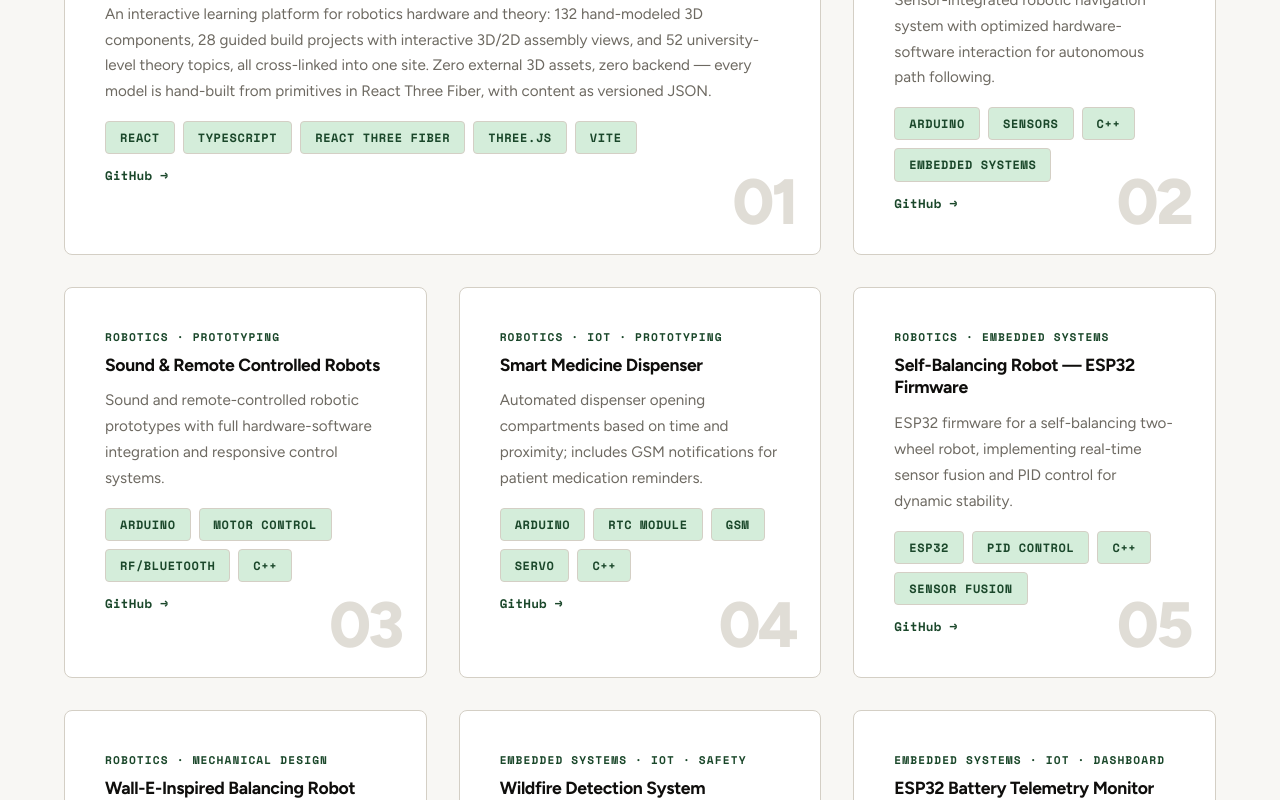
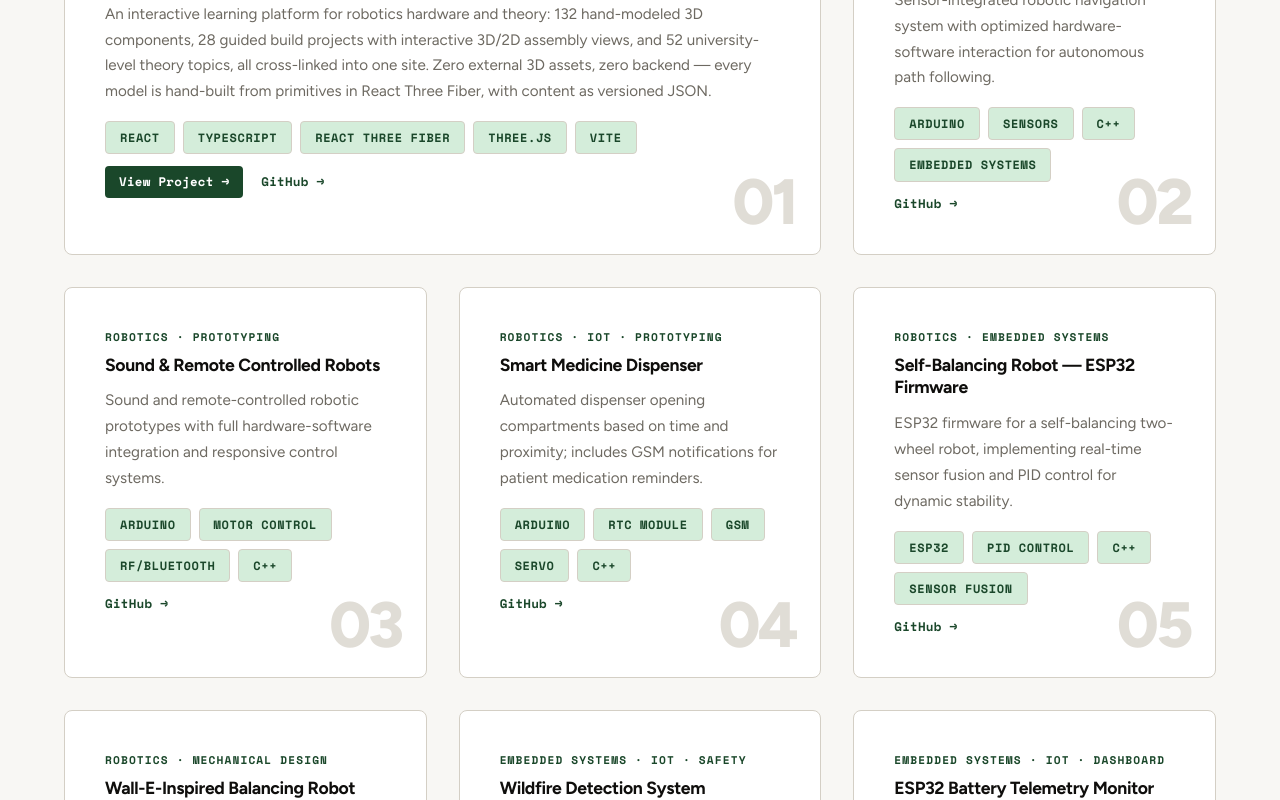
Before and after one commit to Alpha107/Portfolio, a React (Vite) app: page / in a window 1280 px wide. Shown: the part 4880-5680 px from the top of the page. Built offline with nearby package versions, Linux system fonts and the light colour scheme.

Commit message:
Add live-demo link to RoboCodex project card
Adds a "View Project ->" button linking to the live RoboCodex site
(abasheshranabhat.com.np/Robo_Codex) alongside the existing GitHub
link, so visitors can open the working app directly from the
Projects section.

```diff
--- a/src/pages/Home.jsx
+++ b/src/pages/Home.jsx
@@ -21,6 +21,7 @@ const PROJECTS = [
     description: 'An interactive learning platform for robotics hardware and theory: 132 hand-modeled 3D components, 28 guided build projects with interactive 3D/2D assembly views, and 52 university-level theory topics, all cross-linked into one site. Zero external 3D assets, zero backend — every model is hand-built from primitives in React Three Fiber, with content as versioned JSON.',
     tags: ['React', 'TypeScript', 'React Three Fiber', 'Three.js', 'Vite'],
     github: 'https://github.com/Alpha107/Robo_Codex',
+    demo: 'https://www.abasheshranabhat.com.np/Robo_Codex',
     featured: true
   },
   {
@@ -466,9 +467,14 @@ export default function Home() {
                 <div className="project-tags">
                   {project.tags.map((tag, i) => <span key={i} className="tag">{tag}</span>)}
                 </div>
-                {project.github && (
-                  <a href={project.github} target="_blank" rel="noreferrer" className="project-link">GitHub →</a>
-                )}
+                <div className="project-links">
+                  {project.demo && (
+                    <a href={project.demo} target="_blank" rel="noreferrer" className="project-link project-link--demo">View Project →</a>
+                  )}
+                  {project.github && (
+                    <a href={project.github} target="_blank" rel="noreferrer" className="project-link">GitHub →</a>
+                  )}
+                </div>
               </div>
             </div>
           ))}
--- a/src/styles/home.css
+++ b/src/styles/home.css
@@ -841,6 +841,25 @@
 
 .project-link:hover { color: var(--accent2); }
 
+.project-links {
+  display: flex;
+  align-items: center;
+  gap: 18px;
+  flex-wrap: wrap;
+}
+
+.project-link--demo {
+  background: var(--accent);
+  color: var(--white);
+  padding: 6px 14px;
+  border-radius: 4px;
+}
+
+.project-link--demo:hover {
+  background: var(--accent2);
+  color: var(--white);
+}
+
 /* ════════════════════════════════════════════════════════
    06 EDUCATION
    ════════════════════════════════════════════════════════ */
```
